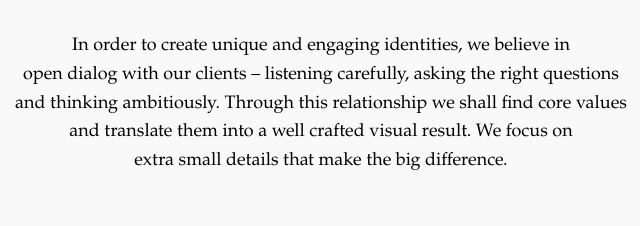
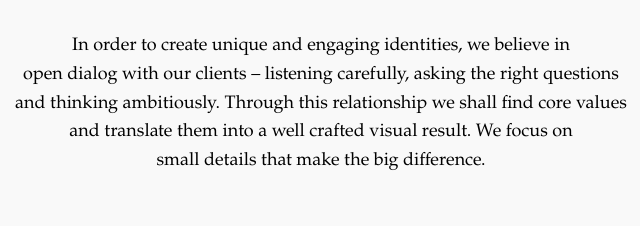
Before and after one commit to camroh/whitestudios, a website: page app/index.html in a window 1280 px wide. Shown: the part 262-488 px from the top of the page, 319-959 px from the left. Drawn offline with Linux system fonts and the light colour scheme.

Commit message:
remove the word extra in text

```diff
--- a/app/index.html
+++ b/app/index.html
@@ -16,7 +16,7 @@
 				<h1>w</h1>
 				<h2>We are a design studio based in Oslo, Norway.</h2>
 				<p class="text">
-					In order to create unique and engaging identities, we believe in<br class="hide-mobile" />open dialog with our clients – listening carefully, asking the right questions<br class="hide-mobile" /> and thinking ambitiously. Through this relationship we shall find core values and translate them into a well crafted visual result. We focus on<br class="hide-mobile" />extra small details that make the big difference.
+					In order to create unique and engaging identities, we believe in<br class="hide-mobile" />open dialog with our clients – listening carefully, asking the right questions<br class="hide-mobile" /> and thinking ambitiously. Through this relationship we shall find core values and translate them into a well crafted visual result. We focus on<br class="hide-mobile" /> small details that make the big difference.
 				</p>
 				<div class="address">
 					<p>white studios</p>
```
